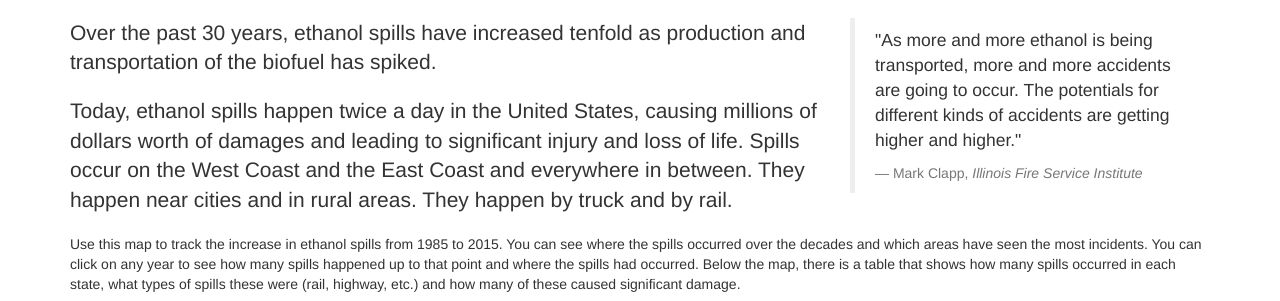
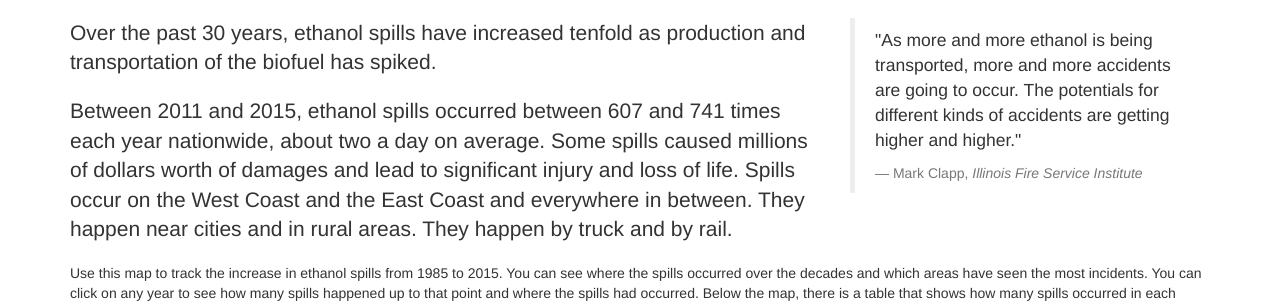
Before and after one commit to investigate-midwest/ethanol-accidents, a plain HTML site: page index.html in a window 1280 px wide. Shown: the part 102-403 px from the top of the page. Drawn offline with nearby package versions, Linux system fonts and the light colour scheme; a script that the page names is missing.

Commit message:
changed page language

```diff
--- a/index.html
+++ b/index.html
@@ -55,7 +55,7 @@
     <div class="row">
         <div class="col-md-8">
             <p class="lead">Over the past 30 years, ethanol spills have increased tenfold as production and transportation of the biofuel has spiked.</p>
-            <p class="lead">Today, ethanol spills happen twice a day in the United States, causing millions of dollars worth of damages and leading to significant injury and loss of life. Spills occur on the West Coast and the East Coast and everywhere in between. They happen near cities and in rural areas. They happen by truck and by rail.</p>
+            <p class="lead">Between 2011 and 2015, ethanol spills occurred between 607 and 741 times each year nationwide, about two a day on average.  Some spills caused millions of dollars worth of damages and lead to significant injury and loss of life. Spills occur on the West Coast and the East Coast and everywhere in between. They happen near cities and in rural areas. They happen by truck and by rail.</p>
         </div>
         <div class="col-md-4">
             <blockquote>
```
